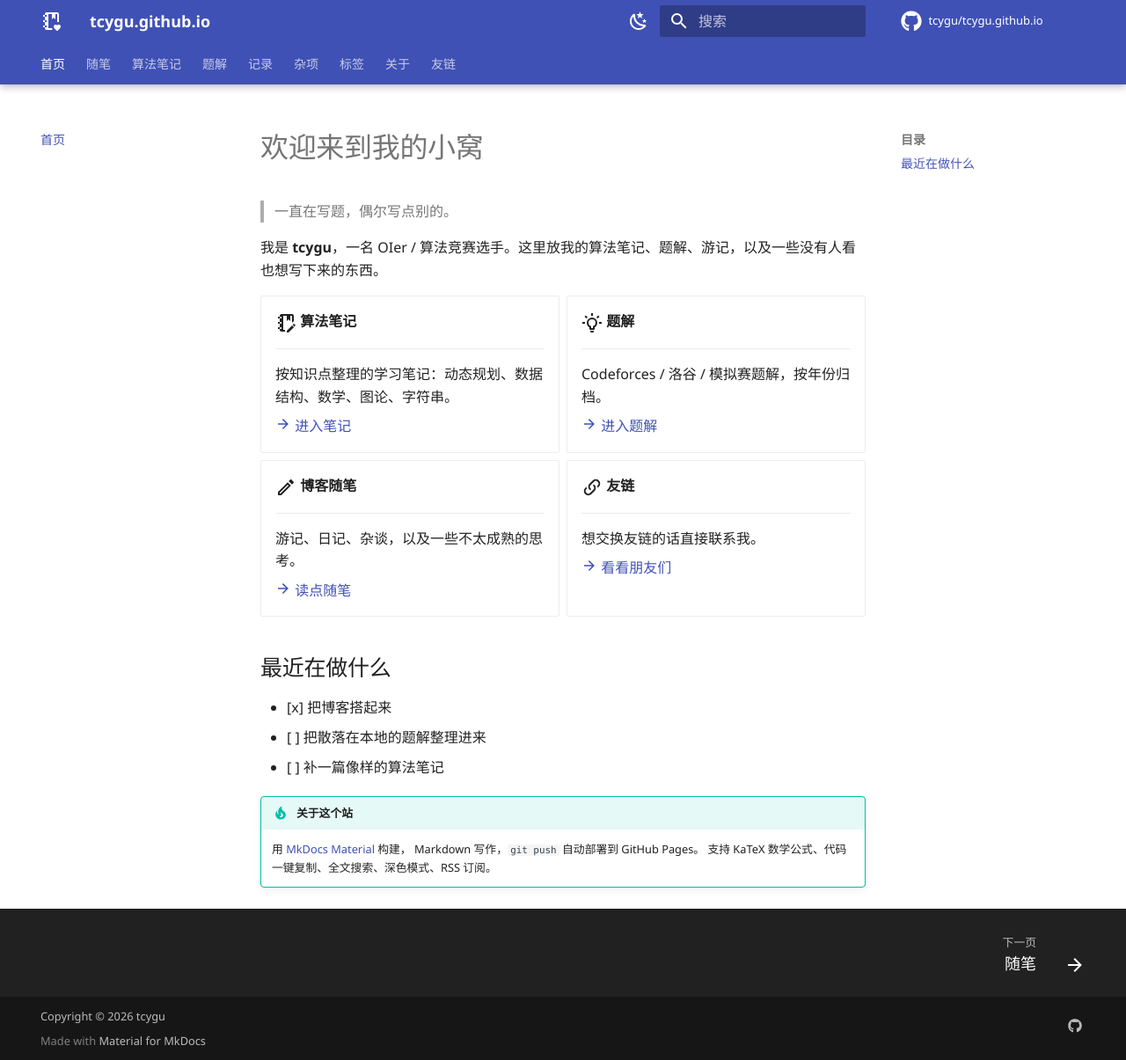
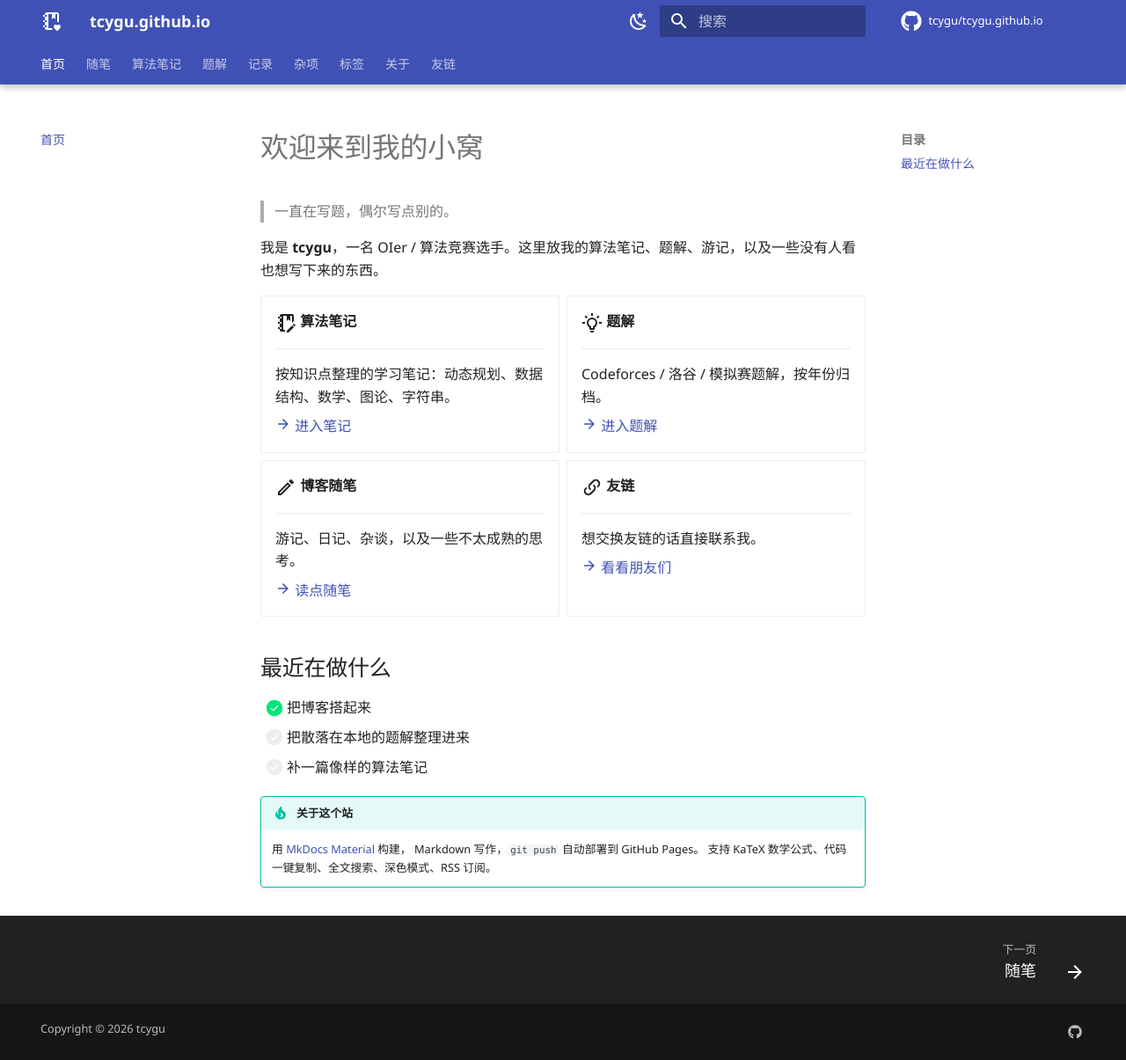
Before and after one commit to tcygu/tcygu.github.io, an MkDocs documentation site: the page built from docs/index.md, in a window 1280 px wide and 1205 px high. Shown: the whole window at 88% size. Built offline with MkDocs 1.6.1 and Material for MkDocs 9.7.7, drawn with Linux system fonts in a browser that asks for light colours; comment, search, counter and statistics services are not loaded.

Commit message:
chore: 启用任务清单、隐藏 Material 署名、修复补推逻辑

```diff
--- a/mkdocs.yml
+++ b/mkdocs.yml
@@ -128,6 +128,8 @@ markdown_extensions:
   - pymdownx.arithmatex: # 数学公式（KaTeX）
       generic: true
   - pymdownx.smartsymbols
+  - pymdownx.tasklist:
+      custom_checkbox: true # 任务清单：- [x] / - [ ]
   - pymdownx.emoji:
       emoji_index: !!python/name:material.extensions.emoji.twemoji
       emoji_generator: !!python/name:material.extensions.emoji.to_svg
@@ -144,6 +146,8 @@ extra_javascript:
   - https://busuanzi.ibruce.info/busuanzi/2.3/busuanzi.pure.mini.js
 
 extra:
+  generator: false # 隐藏页脚的 "Made with Material for MkDocs"
+
   # 评论：giscus（https://giscus.app）
   # repo_id 已填好；category_id 需要你从 giscus.app 配置页复制过来
   giscus:
```
Also changed, not shown: 1 other file.
